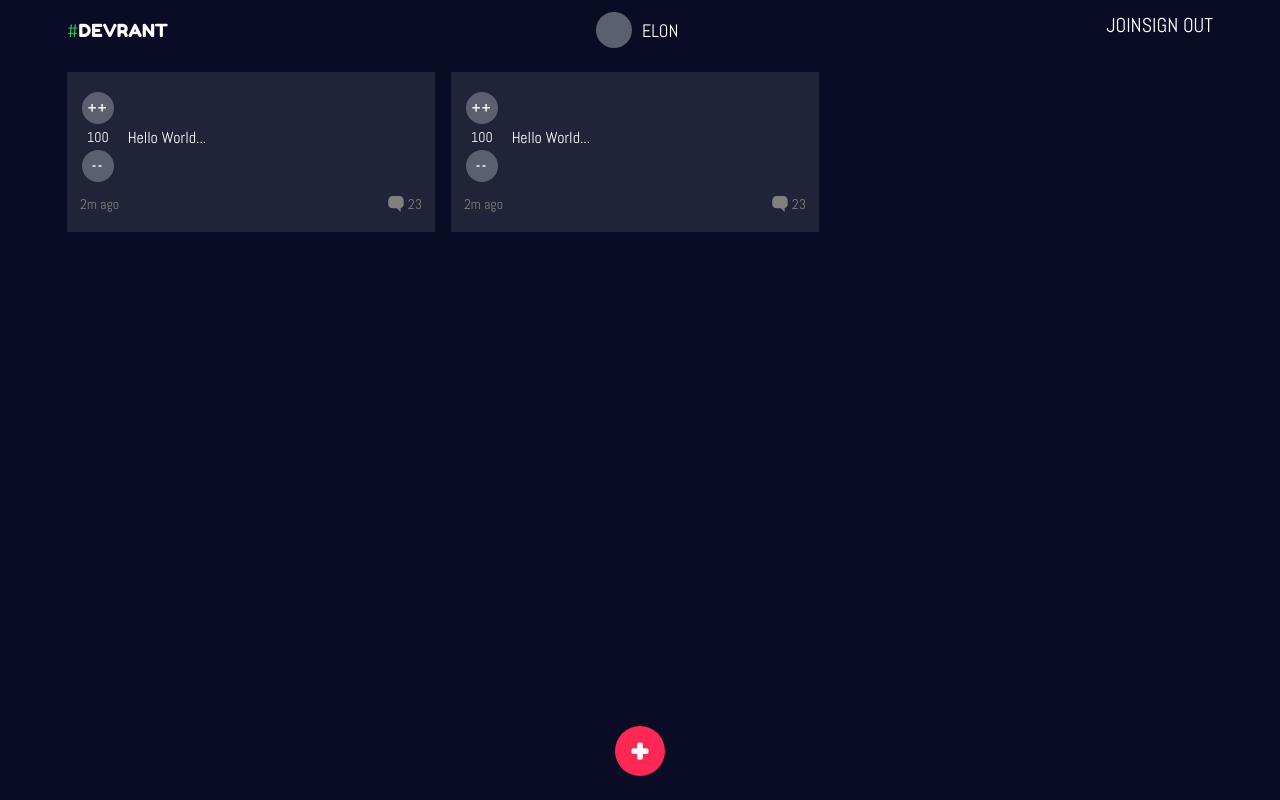
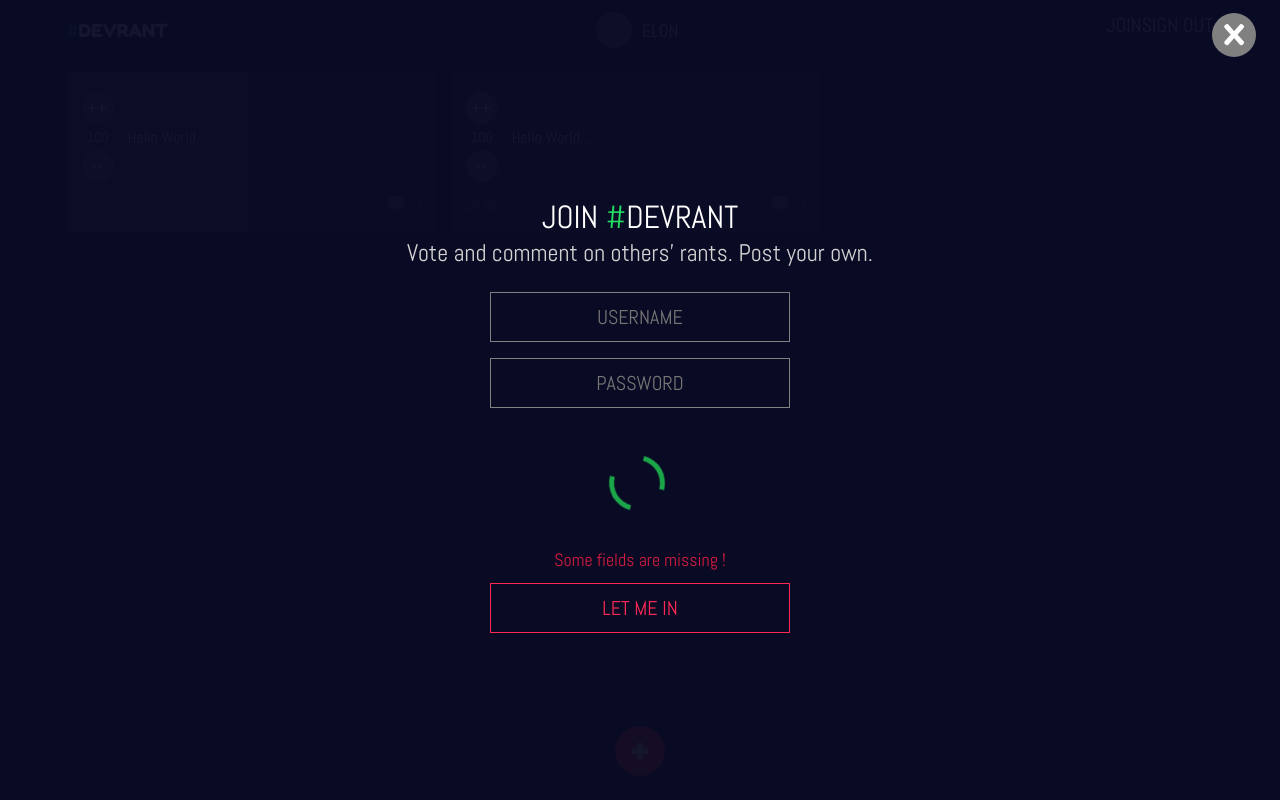
Before and after one commit to manjujeewa/X, a React (Create React App) app in the folder React/devrant/: page / in a window 1280 px wide. Built offline with nearby package versions, Linux system fonts and the light colour scheme.

Commit message:
react-10

```diff
--- /dev/null
+++ b/React/devrant/src/components/Login.js
@@ -0,0 +1,51 @@
+import React from 'react';
+
+class Login extends React.Component {
+    constructor(props) {
+        super(props);
+    }
+
+    render() {
+      return (
+        <div class="popup popup--open">
+            <div class="popup__header">
+                <div title="Close" class="close layout--center">
+                    X
+                </div>
+            </div>
+            <div class="popup__body layout--center">
+                <div class="popup__body-inner">
+
+                    <div class="form">
+                        <div class="form__title">
+                            JOIN <span class="highlight">#</span>DEVRANT
+                        </div>
+                        <div class="form__description">
+                            Vote and comment on others' rants. Post your own.
+                        </div>
+                        <form name="login">
+                            <div class="login">
+
+                                <input type="text" placeholder="USERNAME" />
+                                <input type="password" placeholder="PASSWORD" />
+
+                                <div class="loader">
+                                    <div class="spinner"></div>
+                                </div>
+
+                                <div class="form__error">
+                                    Some fields are missing !
+                                </div>
+
+                                <input type="submit" value="LET ME IN" />
+                            </div>
+                        </form>
+                    </div>
+                </div>
+            </div>
+        </div>
+      )
+    }
+  }
+
+export default Login;
--- a/React/devrant/src/containers/RantList.js
+++ b/React/devrant/src/containers/RantList.js
@@ -2,6 +2,7 @@
 import Main from "../components/Main";
 import PostList from "../components/Postlist";
 import Post from  "../components/Post";
+import Login from "../components/Login"
 class RantList extends React.Component {
     constructor(props) {
         super(props);
@@ -16,6 +17,7 @@
                 <PostList>
                 <Post/><Post/>
                 </PostList>
+                <Login/>
             </Main>
         )
       }
```
